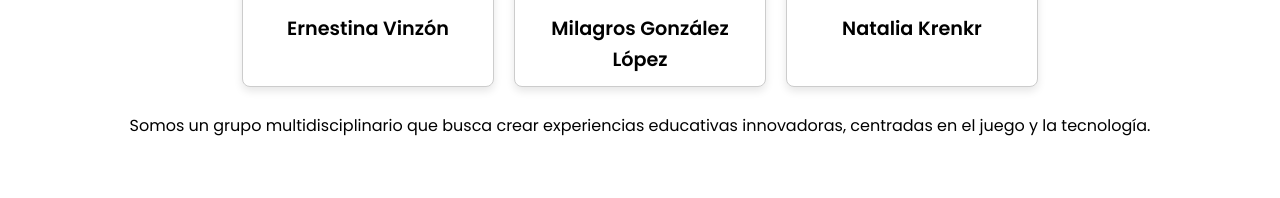
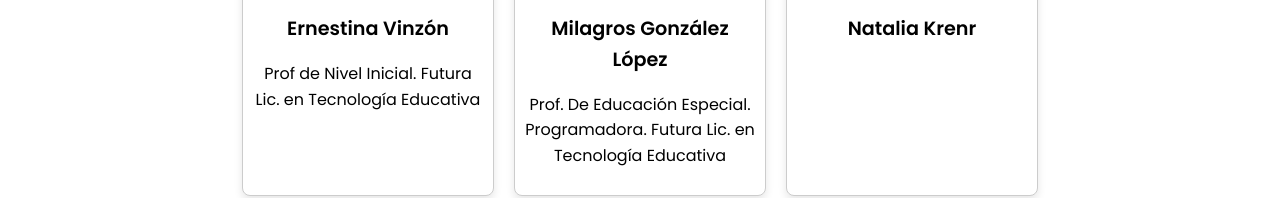
Before and after one commit to profmilagrosgl/ludotecno, a plain HTML site: page quienes somos.html in a window 1280 px wide. Shown: the part 610-808 px from the top of the page. Drawn offline with Linux system fonts and the light colour scheme.

Commit message:
Update quienes somos.html

```diff
--- a/quienes somos.html
+++ b/quienes somos.html
@@ -40,18 +40,21 @@
                 <img src="img/WhatsApp Image 2024-11-04 at 11.18.02 PM.jpeg" alt="Miembro 1">
                 <div class="card-content">
                     <h3>Ernestina Vinzón</h3>
+                    <p>Prof de Nivel Inicial. Futura Lic. en Tecnología Educativa</p>
                 </div>
             </div>
             <div class="card">
                 <img src="img/milagrosgonzalezl.jpg" alt="Miembro 2">
                 <div class="card-content">
                     <h3>Milagros González López</h3>
+                    <p>Prof. De Educación Especial. Programadora. Futura Lic. en Tecnología Educativa</p>
                 </div>
             </div>
             <div class="card">
                 <img src="img/natalikrenr.png" alt="Miembro 3">
                 <div class="card-content">
-                    <h3>Natalia Krenkr</h3>
+                    <h3>Natalia Krenr</h3>
+                    <p></p>
                 </div>
             </div>
             <p>Somos un grupo multidisciplinario que busca crear experiencias educativas innovadoras, centradas en el juego y la tecnología.</p>
```
